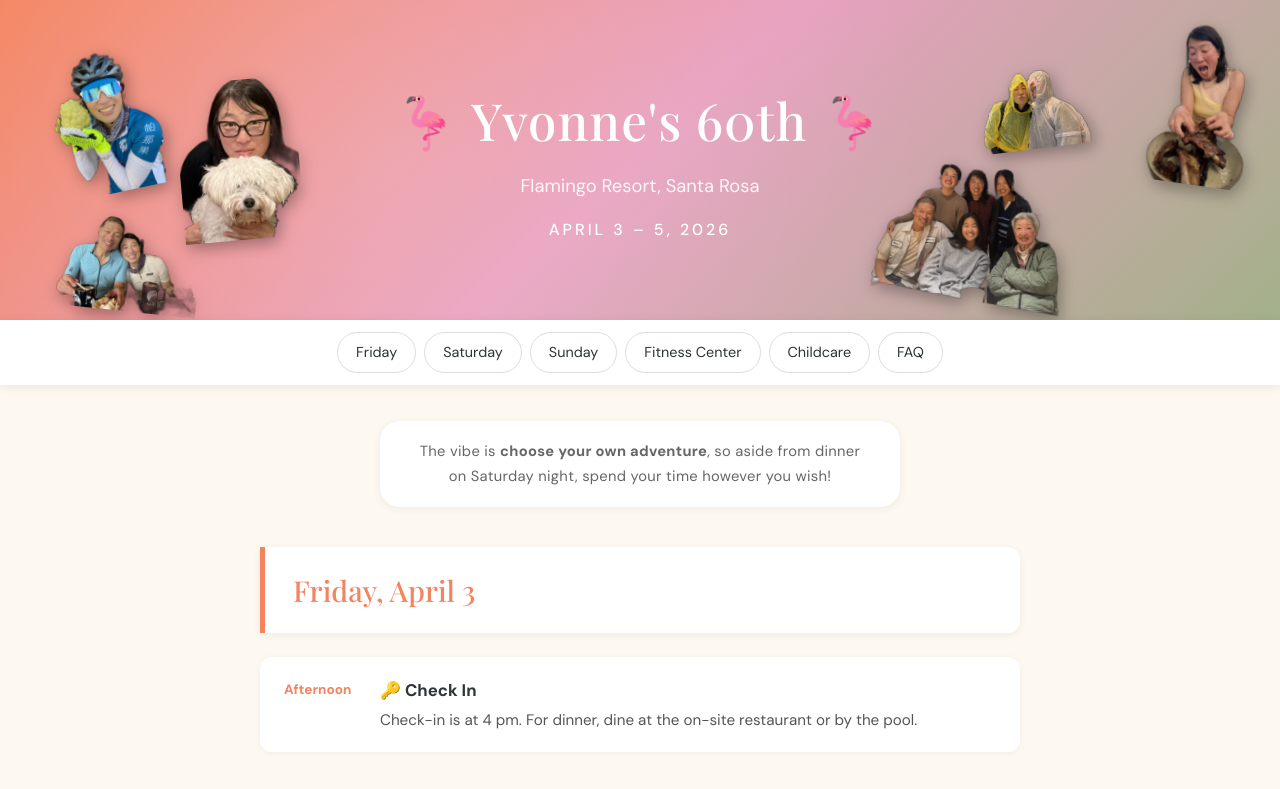
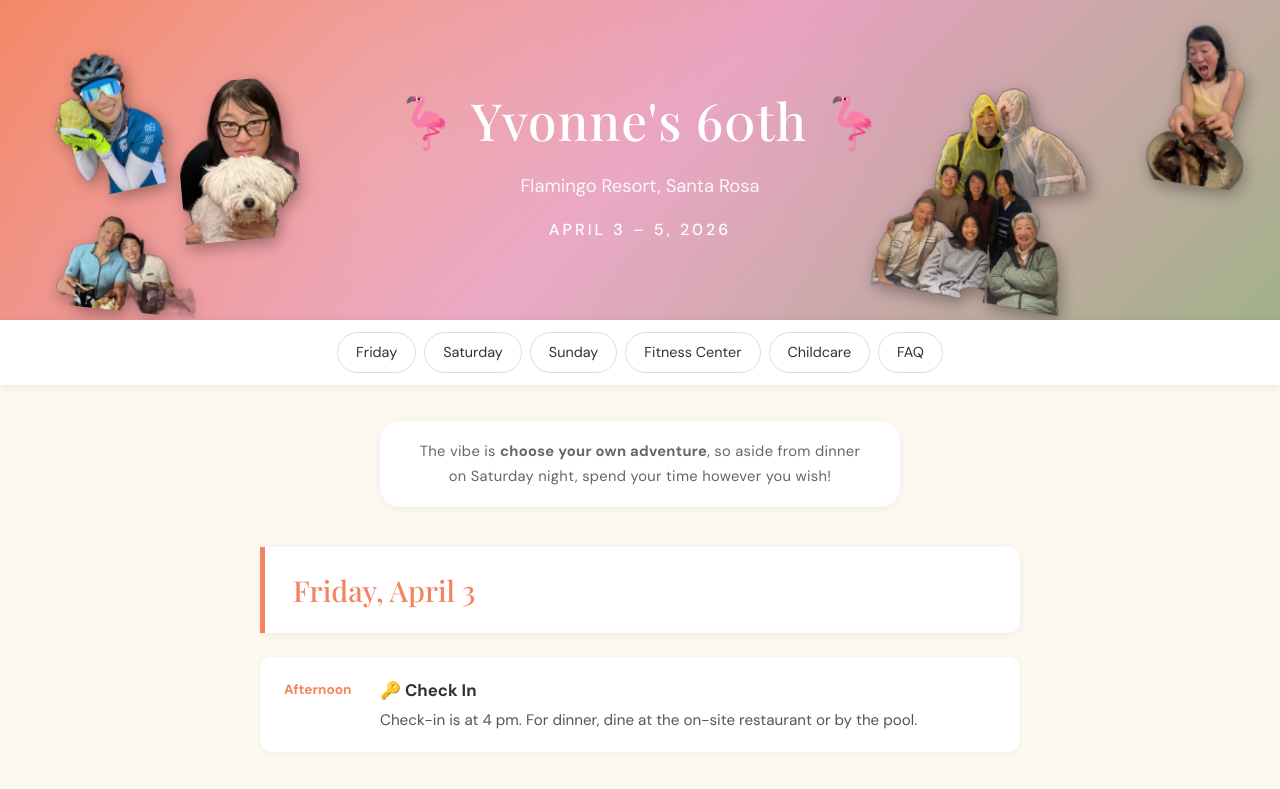
Before and after one commit to madchu2626/yvonne60th, a plain HTML site: page index.html in a window 1280 px wide. Shown: the top 789 px of the page. Drawn offline with nearby package versions, Linux system fonts and the light colour scheme.

Commit message:
Raincoat photo 220px

```diff
--- a/index.html
+++ b/index.html
@@ -307,7 +307,7 @@
     .hero-photos img:nth-child(1) { width: 140px; top: 8px; left: 2%; transform: rotate(-12deg); }
     .hero-photos img:nth-child(2) { width: 135px; top: 5px; right: 1%; transform: rotate(8deg); }
     .hero-photos img:nth-child(3) { width: 150px; bottom: 10px; left: 4%; transform: rotate(6deg); }
-    .hero-photos img:nth-child(4) { width: 155px; top: 8%; right: 14%; transform: rotate(-7deg); }
+    .hero-photos img:nth-child(4) { width: 220px; top: 8%; right: 14%; transform: rotate(-7deg); }
     .hero-photos img:nth-child(5) { width: 120px; top: 50%; left: 14%; transform: translateY(-50%) rotate(-5deg); }
     .hero-photos img:nth-child(6) { width: 280px; bottom: 5px; right: 12%; transform: rotate(5deg); }
 
```
